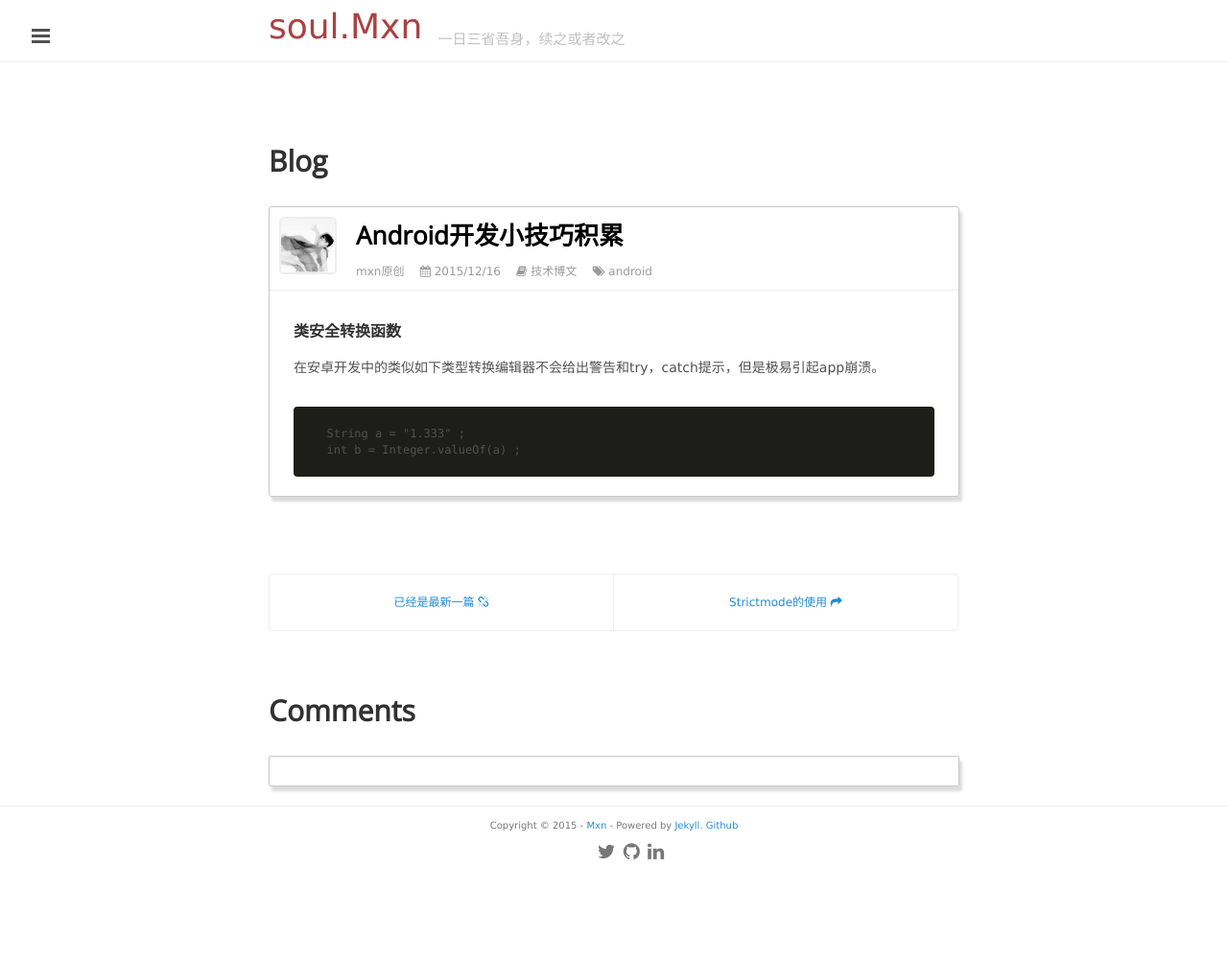
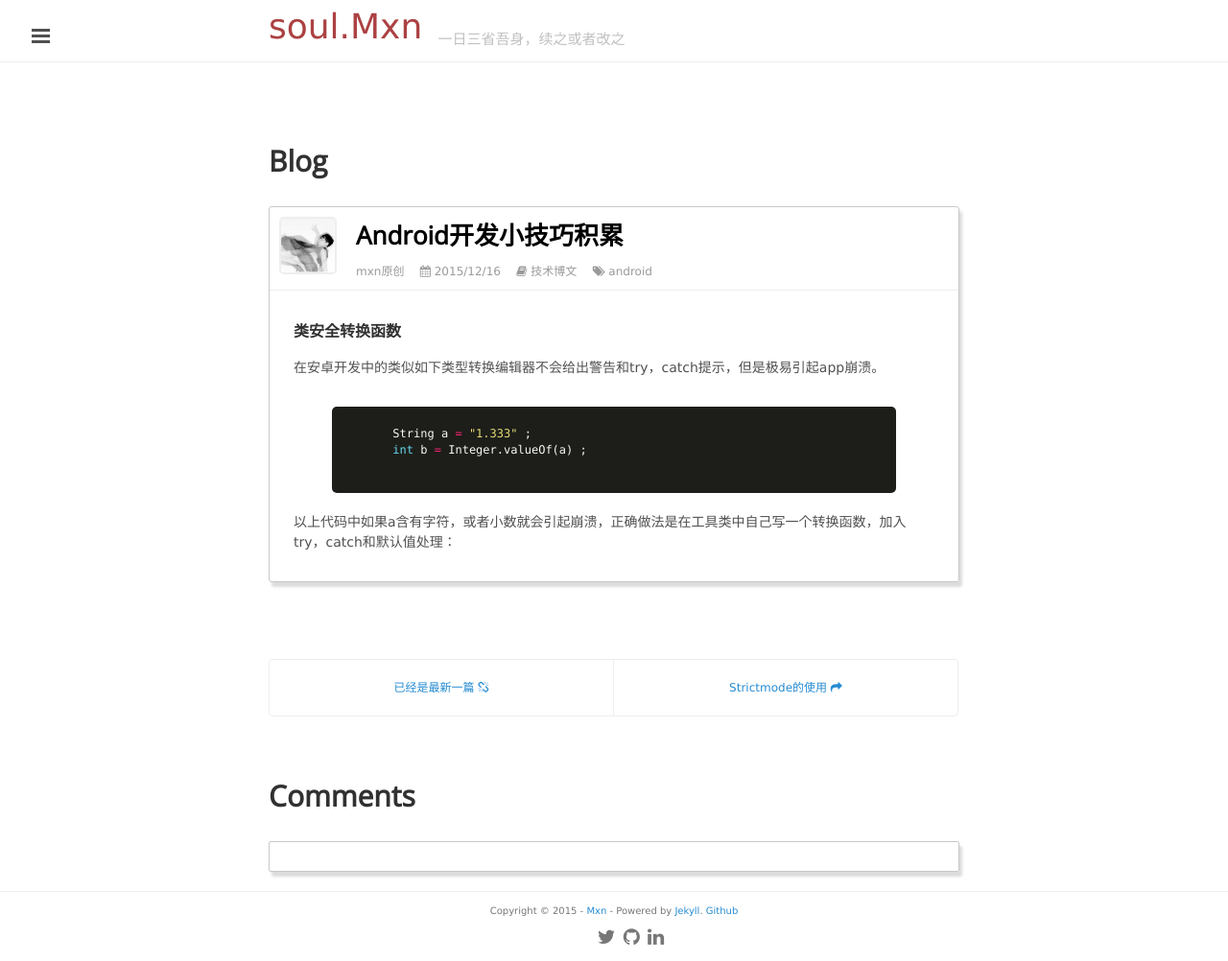
Before and after one commit to mxn21/mxn21.github.io, a Jekyll site: the page built from _posts/2015-12-16-android开发小技巧积累.md, in a window 1280 px wide. Shown: the whole page at 96% size. Built offline with Jekyll 4.4.1, drawn with Linux system fonts in a browser that asks for light colours; Markdown is read by kramdown in place of the engine named in the settings; comment, search, counter and statistics services are not loaded; before the commit the page ends 913 px from its top, so only the background shows below that.

Commit message:
23423423

```diff
--- a/_posts/2015-12-16-android开发小技巧积累.md
+++ b/_posts/2015-12-16-android开发小技巧积累.md
@@ -10,5 +10,9 @@
 
 在安卓开发中的类似如下类型转换编辑器不会给出警告和try，catch提示，但是极易引起app崩溃。
 
+      {% highlight c  %}
       String a = "1.333" ;
       int b = Integer.valueOf(a) ;
+      {% endhighlight %}
+
+以上代码中如果a含有字符，或者小数就会引起崩溃，正确做法是在工具类中自己写一个转换函数，加入try，catch和默认值处理：
```
